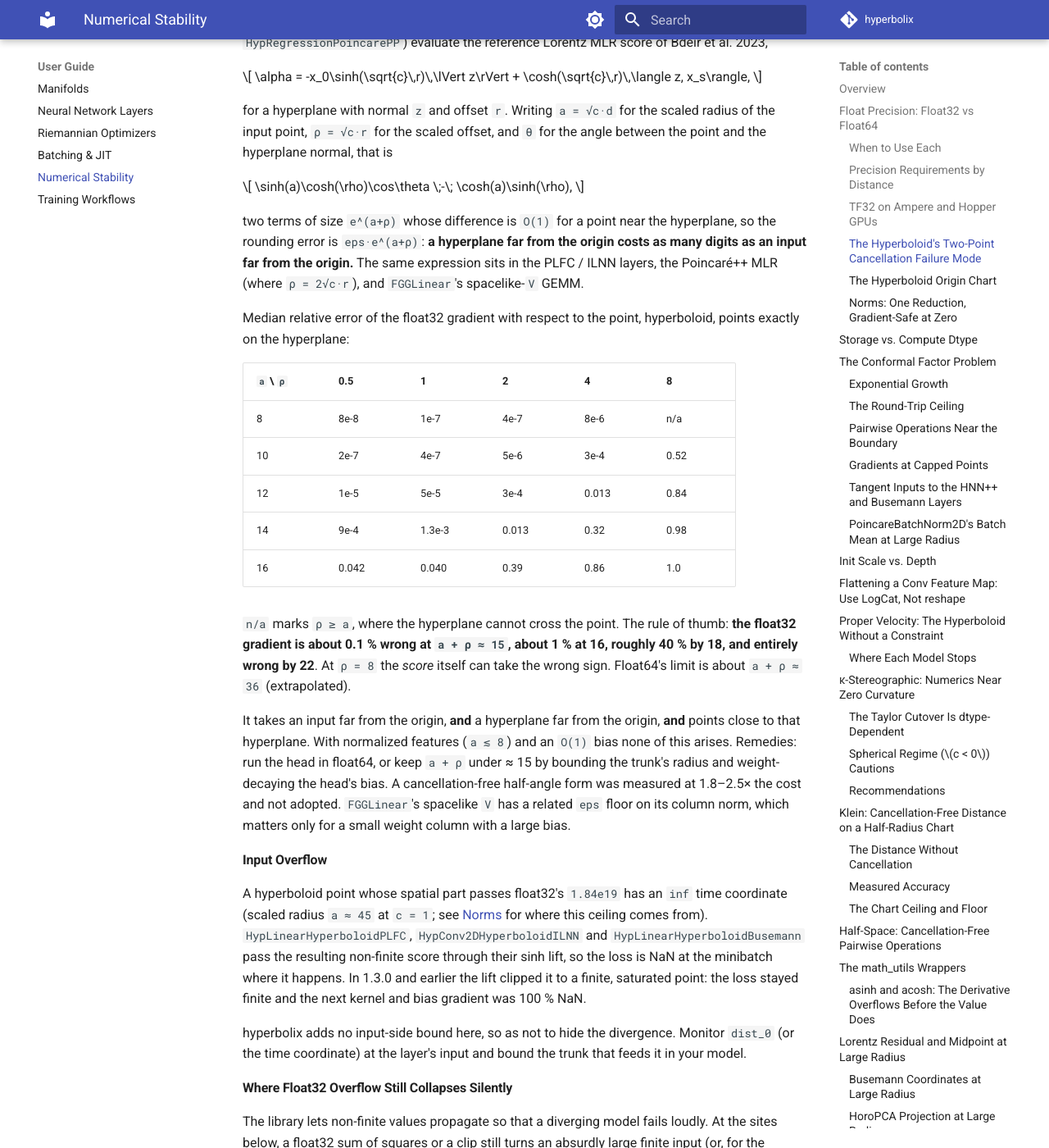
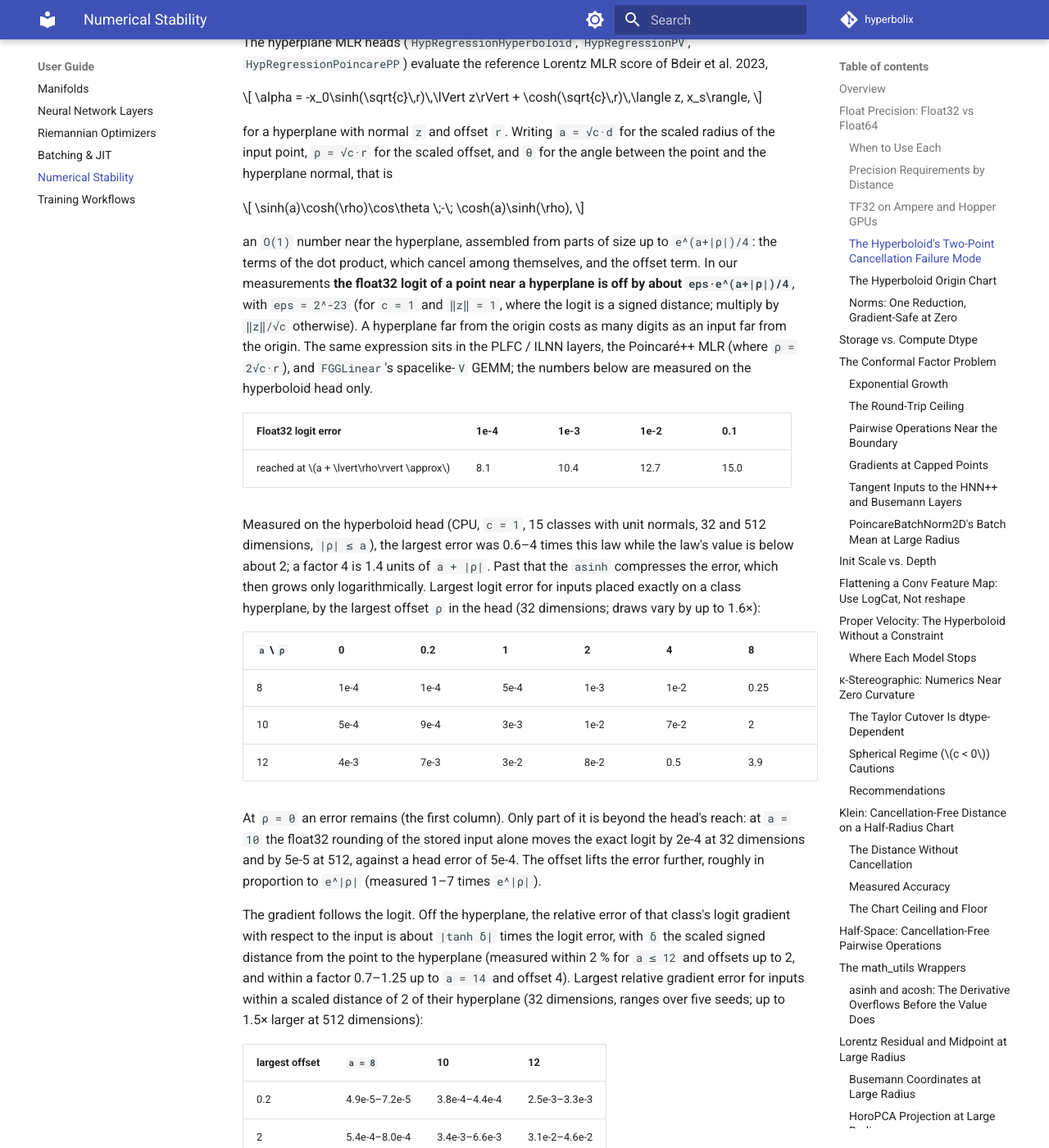
Before and after one commit to timoklein/hyperbolix, an MkDocs documentation site: the page built from docs/user-guide/numerical-stability.md, in a window 1280 px wide and 1400 px high, scrolled down 5981 px. Shown: the whole window at 82% size. Built offline with MkDocs 1.6.1 and Material for MkDocs 9.7.7, drawn with Linux system fonts in a browser that asks for light colours; comment, search, counter and statistics services are not loaded; the version menu is left out; some of the changed text lies outside the part shown.

Commit message:
Correct the float32 limit of the hyperplane MLR heads in the docs
The numerical stability guide gave the limit as a gradient error of 0.1 % at a + rho of about 15. That number was the median gradient error exactly on the hyperplane, where the first-order term vanishes.

Near a hyperplane the float32 logit is off by about eps*e^(a+|rho|)/4: 1e-3 at a + |rho| of about 10.4, 1e-2 at 12.7 and 0.1 at 15.0. Off the hyperplane the relative error of the gradient is about |tanh(delta)| times that. The section now gives the measured tables, the two trained heads measured so far, and the float64 recipe, which needs the time coordinate rebuilt in float64.

```diff
--- a/docs/user-guide/numerical-stability.md
+++ b/docs/user-guide/numerical-stability.md
@@ -190,8 +190,10 @@ Five places still lose accuracy at large radius:
    generic `Hyperboloid.ptransp(v, far_point, origin)` still cancels: its radial component has a
    float32 error of 1.95e-3 at scaled radius 10.
 4. **The MLR score, when the hyperplane itself sits far from the origin.** The reference Lorentz
-   MLR subtracts two terms of size `e^(a+ρ)`, with `ρ` the scaled hyperplane offset, so a large
-   bias costs as many digits as a large input radius — see
+   MLR assembles an `O(1)` score from parts of size up to `e^(a+|ρ|)/4`, with `ρ` the scaled
+   hyperplane offset, so a large bias costs as many digits as a large input radius: near a
+   hyperplane the float32 logit is off by about 1e-3 at `a + |ρ| ≈ 10.4`, and in the worst case
+   measured from 9 — see
    [The MLR Score at a Large Hyperplane Offset](#mlr-large-bias) below.
 5. **Busemann gradients at a far stored point.** When the Busemann layers score a stored float32
    point, from scaled radius $a \approx 29.8$ at $c = 1$ ($29.4$ at $c = 0.3$) the gradients of the
@@ -242,33 +244,77 @@ $$
 \sinh(a)\cosh(\rho)\cos\theta \;-\; \cosh(a)\sinh(\rho),
 $$
 
-two terms of size `e^(a+ρ)` whose difference is `O(1)` for a point near the hyperplane, so the
-rounding error is `eps·e^(a+ρ)`: **a hyperplane far from the origin costs as many digits as an
-input far from the origin.** The same expression sits in the PLFC / ILNN layers, the Poincaré++
-MLR (where `ρ = 2√c·r`), and `FGGLinear`'s spacelike-`V` GEMM.
+an `O(1)` number near the hyperplane, assembled from parts of size up to `e^(a+|ρ|)/4`: the terms
+of the dot product, which cancel among themselves, and the offset term. In our measurements **the
+float32 logit of a point near a hyperplane is off by about `eps·e^(a+|ρ|)/4`**, with `eps = 2^-23`
+(for `c = 1` and `‖z‖ = 1`, where the logit is a signed distance; multiply by `‖z‖/√c` otherwise).
+A hyperplane far from the origin costs as many digits as an input far from the origin. The same
+expression sits in the PLFC / ILNN layers, the Poincaré++ MLR (where `ρ = 2√c·r`), and
+`FGGLinear`'s spacelike-`V` GEMM; the numbers below are measured on the hyperboloid head only.
 
-Median relative error of the float32 gradient with respect to the point, hyperboloid, points
-exactly on the hyperplane:
+| Float32 logit error | 1e-4 | 1e-3 | 1e-2 | 0.1 |
+| --- | --- | --- | --- | --- |
+| reached at $a + \lvert\rho\rvert \approx$ | 8.1 | 10.4 | 12.7 | 15.0 |
 
-| `a` \ `ρ` | 0.5 | 1 | 2 | 4 | 8 |
-| --- | --- | --- | --- | --- | --- |
-| 8 | 8e-8 | 1e-7 | 4e-7 | 8e-6 | n/a |
-| 10 | 2e-7 | 4e-7 | 5e-6 | 3e-4 | 0.52 |
-| 12 | 1e-5 | 5e-5 | 3e-4 | 0.013 | 0.84 |
-| 14 | 9e-4 | 1.3e-3 | 0.013 | 0.32 | 0.98 |
-| 16 | 0.042 | 0.040 | 0.39 | 0.86 | 1.0 |
+Measured on the hyperboloid head (CPU, `c = 1`, 15 classes with unit normals, 32 and 512
+dimensions, `|ρ| ≤ a`), the largest error was 0.6–4 times this law while the law's value is below
+about 2; a factor 4 is 1.4 units of `a + |ρ|`. Past that the `asinh` compresses the error, which
+then grows only logarithmically. Largest logit error for inputs placed exactly on a class
+hyperplane, by the largest offset `ρ` in the head (32 dimensions; draws vary by up to 1.6×):
 
-`n/a` marks `ρ ≥ a`, where the hyperplane cannot cross the point. The rule of thumb: **the float32
-gradient is about 0.1 % wrong at `a + ρ ≈ 15`, about 1 % at 16, roughly 40 % by 18, and entirely
-wrong by 22**. At `ρ = 8` the *score* itself can take the wrong sign. Float64's limit is about
-`a + ρ ≈ 36` (extrapolated).
+| `a` \ `ρ` | 0 | 0.2 | 1 | 2 | 4 | 8 |
+| --- | --- | --- | --- | --- | --- | --- |
+| 8 | 1e-4 | 1e-4 | 5e-4 | 1e-3 | 1e-2 | 0.25 |
+| 10 | 5e-4 | 9e-4 | 3e-3 | 1e-2 | 7e-2 | 2 |
+| 12 | 4e-3 | 7e-3 | 3e-2 | 8e-2 | 0.5 | 3.9 |
 
-It takes an input far from the origin, **and** a hyperplane far from the origin, **and** points
-close to that hyperplane. With normalized features (`a ≲ 8`) and an `O(1)` bias none of this
-arises. Remedies: run the head in float64, or keep `a + ρ` under ≈ 15 by bounding the trunk's
-radius and weight-decaying the head's bias. A cancellation-free half-angle form was measured at
-1.8–2.5× the cost and not adopted. `FGGLinear`'s spacelike `V` has a related `eps` floor on its
-column norm, which matters only for a small weight column with a large bias.
+At `ρ = 0` an error remains (the first column). Only part of it is beyond the head's reach: at
+`a = 10` the float32 rounding of the stored input alone moves the exact logit by 2e-4 at 32
+dimensions and by 5e-5 at 512, against a head error of 5e-4. The offset lifts the error further,
+roughly in proportion to `e^|ρ|` (measured 1–7 times `e^|ρ|`).
+
+The gradient follows the logit. Off the hyperplane, the relative error of that class's logit
+gradient with respect to the input is about `|tanh δ|` times the logit error, with `δ` the scaled
+signed distance from the point to the hyperplane (measured within 2 % for `a ≤ 12` and offsets up
+to 2, and within a factor 0.7–1.25 up to `a = 14` and offset 4). Largest relative gradient error
+for inputs within a scaled distance of 2 of their hyperplane (32 dimensions, ranges over five
+seeds; up to 1.5× larger at 512 dimensions):
+
+| largest offset | `a = 8` | 10 | 12 |
+| --- | --- | --- | --- |
+| 0.2 | 4.9e-5–7.2e-5 | 3.8e-4–4.4e-4 | 2.5e-3–3.3e-3 |
+| 2 | 5.4e-4–8.0e-4 | 3.4e-3–6.6e-3 | 3.1e-2–4.6e-2 |
+
+Exactly on the hyperplane the first-order term vanishes and the gradient error is far smaller (at
+most 1.1e-4 at `a = 10` and 7e-3 at `a = 12` for offsets up to 2), so a measurement taken only there
+understates it.
+
+It takes a point close to a hyperplane. Far from all hyperplanes the `asinh` compresses the error:
+for inputs in random directions (32 and 512 dimensions, 15 classes), 99.9 % of all logits were
+within 1.1e-4 at every radius up to `a = 14` and every offset up to 8, with rare largest errors of
+9e-3 at `a = 12` and 4e-2 at `a = 14`. With normalized features (`a ≲ 8`) and offsets up to 1 the
+logit error stays below 1e-3; at offset 2 it reaches 2e-3–3e-3.
+
+Neither trained head measured so far shows the error. A Lorentz ResNet-18 on CIFAR-100 (HCNN
+reference code, three runs) has offsets of 0.4–0.6 with inputs up to `a = 5.7`. A Procgen
+actor-critic agent trained without a radius cap (three seeds, `c = 0.1`) has offsets of at most
+0.15 with inputs up to `a = 10`, so its `a + |ρ|` reaches 10.1; its largest actor-logit error was
+4.6e-5. Recomputing each head at higher precision on its stored inputs changed none of the
+3 × 10,000 test predictions and none of the 36,864 greedy actions.
+
+Remedies: keep `a + |ρ|` under the value for the accuracy you need, by bounding the trunk's radius
+and weight-decaying the head's bias, or run the head in float64. For that, enable x64 and build the
+head on `Hyperboloid(dtype=jnp.float64)`: the head computes in its manifold's dtype, and without
+x64 a float64 manifold computes in float32 with only a warning. Also rebuild the time coordinate in
+float64 from the spatial part, `x_0 = √(1/c + ‖x_s‖²)`, because the offset multiplies the rounding
+of a stored float32 time coordinate by `sinh|ρ|`. At `a = 10`, `ρ = 2` the largest error against the
+unrounded input is 8e-3–1.6e-2 in float32, 2e-3–2.6e-3 with a float64 head on the stored point,
+and 2e-4 (32 dimensions) or 5e-5 (512) with the time coordinate rebuilt, which is the rounding of
+the spatial coordinates themselves. With float64 inputs as well, the law puts a logit error of 1e-3
+at `a + |ρ| ≈ 30.5`; measured there it was 2e-3–6e-3. A cancellation-free half-angle form was
+measured at 1.8–2.5× the cost and not adopted.
+`FGGLinear`'s spacelike `V` has a related `eps` floor on its column norm, which matters only for a
+small weight column with a large bias.
 
 #### Input Overflow {#input-overflow-fingerprint}
 
```
Also changed, not shown: docs/changelog.md (+1 -0 lines).
